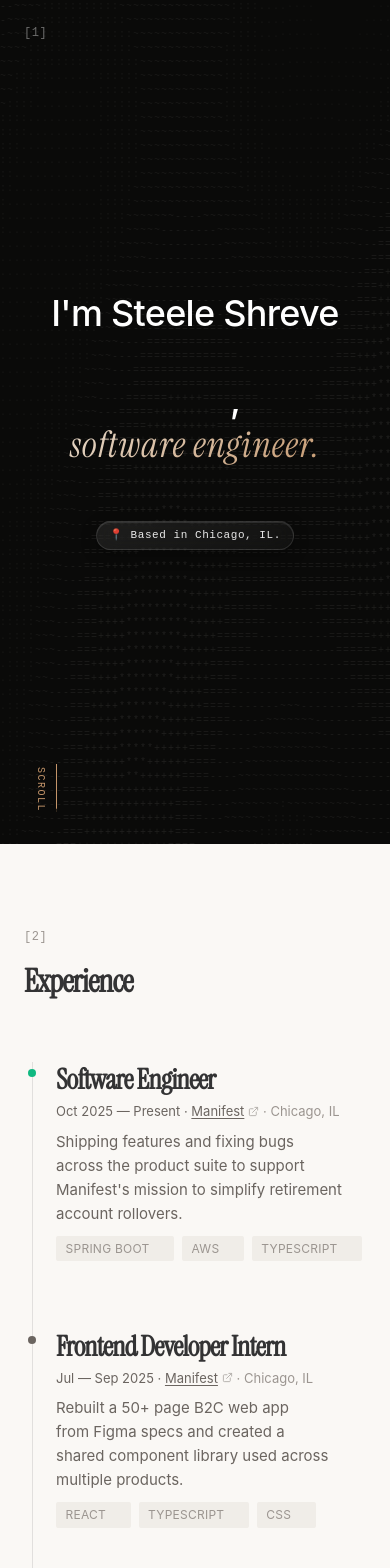
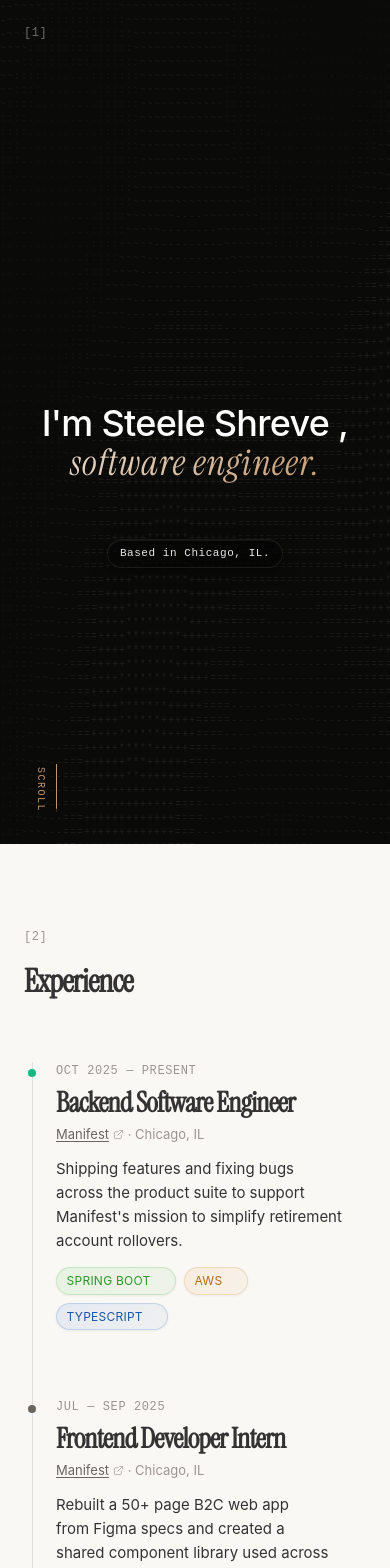
Before and after one commit to steelesh/steelesh.dev, a SvelteKit app: page / in a window 390 px wide. Shown: the top 1568 px of the page. Built offline with nearby package versions, Linux system fonts and the light colour scheme.

Commit message:
feat: improved badges, minor styling fixes

```diff
--- a/src/components/experience-entry.svelte
+++ b/src/components/experience-entry.svelte
@@ -2,6 +2,7 @@
   import type { Experience } from "$lib/types";
 
   import { ExternalLink } from "@lucide/svelte";
+  import { tagColors } from "$lib/data/tag-colors";
   import { techLinks } from "$lib/data/tech-links";
 
   type Props = {
@@ -21,8 +22,9 @@
     <span class="entry__dot" class:entry__dot--current={isCurrent}></span>
   </div>
   <div class="entry__content">
+    <span class="entry__period-mobile">{experience.period}</span>
     <h3 class="entry__title">{experience.title}</h3>
-    <p class="entry__company" data-period="{experience.period} · ">
+    <p class="entry__company">
       <a class="entry__company-link" href={experience.companyUrl} target="_blank" rel="noopener noreferrer">
         {experience.company}
         <ExternalLink size={11} strokeWidth={2} />
@@ -36,13 +38,15 @@
       <div class="entry__tags">
         {#each experience.tags as tag}
           {@const link = techLinks[tag]}
+          {@const color = tagColors[tag]}
+          {@const style = color ? `--tag-h: ${color.hue}; --tag-s: ${color.sat}%` : ""}
           {#if link}
-            <a class="entry__tag" href={link} target="_blank" rel="noopener noreferrer">
+            <a class="entry__tag" {style} href={link} target="_blank" rel="noopener noreferrer">
               {tag}
               <ExternalLink size={10} strokeWidth={2} />
             </a>
           {:else}
-            <span class="entry__tag">{tag}</span>
+            <span class="entry__tag" {style}>{tag}</span>
           {/if}
         {/each}
       </div>
@@ -133,6 +137,10 @@
     padding-bottom: 0;
   }
 
+  .entry__period-mobile {
+    display: none;
+  }
+
   .entry__title {
     font-size: var(--fs-h1);
     line-height: var(--leading-snug);
@@ -143,7 +151,7 @@
     font-family: var(--font-sans);
     font-size: var(--fs-small);
     color: var(--fg-muted);
-    margin-bottom: 0.5rem;
+    margin-bottom: 0.75rem;
   }
 
   .entry__company-link {
@@ -178,7 +186,7 @@
   .entry__description {
     font-family: var(--font-sans);
     font-size: var(--fs-body);
-    color: var(--fg-muted);
+    color: var(--fg);
     line-height: var(--leading-body);
   }
 
@@ -186,10 +194,12 @@
     display: flex;
     flex-wrap: wrap;
     gap: var(--space-xs);
-    margin-top: 0.6rem;
+    margin-top: 0.875rem;
   }
 
   .entry__tag {
+    --tag-h: 0;
+    --tag-s: 0%;
     display: inline-flex;
     align-items: center;
     gap: 0.3rem;
@@ -197,16 +207,24 @@
     font-size: var(--fs-xs);
     letter-spacing: var(--tracking-wide);
     text-transform: uppercase;
-    color: var(--fg-subtle);
-    background: var(--bg-subtle);
+    color: hsl(var(--tag-h) var(--tag-s) 38%);
+    background: linear-gradient(
+      135deg,
+      hsla(var(--tag-h), var(--tag-s), 50%, 0.1) 0%,
+      hsla(var(--tag-h), var(--tag-s), 40%, 0.05) 100%
+    );
+    border: 1px solid hsla(var(--tag-h), var(--tag-s), 45%, 0.2);
+    box-shadow:
+      inset 0 1px 0 hsla(var(--tag-h), var(--tag-s), 90%, 0.25),
+      0 1px 3px rgba(0, 0, 0, 0.06);
     padding: 0.2rem 0.6rem;
-    border-radius: 2px;
+    border-radius: 100px;
     text-decoration: none;
     transition: color var(--duration-fast) var(--ease-out);
   }
 
   a.entry__tag:hover {
-    color: var(--fg);
+    color: hsl(var(--tag-h) var(--tag-s) 28%);
   }
 
   .entry__tag :global(svg) {
@@ -232,6 +250,16 @@
       display: none;
     }
 
+    .entry__period-mobile {
+      display: block;
+      font-family: var(--font-mono);
+      font-size: var(--fs-xs);
+      color: var(--fg-subtle);
+      letter-spacing: 0.05em;
+      text-transform: uppercase;
+      margin-bottom: 0.25rem;
+    }
+
     .entry__line {
       grid-column: 1;
     }
@@ -239,9 +267,5 @@
     .entry__content {
       grid-column: 2;
     }
-
-    .entry__company::before {
-      content: attr(data-period);
-    }
   }
 </style>
--- a/src/components/hero.svelte
+++ b/src/components/hero.svelte
@@ -8,14 +8,17 @@
   <DotGrid />
   <span class="hero__index" use:scrollReveal={{ delay: 50, y: 15 }}>[1]</span>
   <div class="hero__content">
+    <div class="hero__photo hero__photo--mobile" use:scrollReveal={{ delay: 50, y: 30 }}>
+      <enhanced:img src={portrait} alt="Portrait of Steele Shreve" />
+    </div>
     <h1 class="hero__heading" use:scrollReveal={{ delay: 100, y: 40 }}>
       I'm Steele Shreve
-      <span class="hero__photo">
+      <span class="hero__photo hero__photo--desktop">
         <enhanced:img src={portrait} alt="Portrait of Steele Shreve" />
-      </span>,
+      </span><span class="hero__comma">,</span>
     </h1>
     <p class="hero__role" use:scrollReveal={{ delay: 300, y: 30 }}>software engineer.</p>
-    <p class="hero__sub-text" use:scrollReveal={{ delay: 500, y: 20 }}>📍 Based in Chicago, IL.</p>
+    <p class="hero__sub-text" use:scrollReveal={{ delay: 500, y: 20 }}>Based in Chicago, IL.</p>
   </div>
   <div class="hero__scroll" aria-hidden="true">
     <span class="hero__scroll-text">Scroll</span>
@@ -60,17 +63,9 @@
   }
 
   .hero__photo {
-    display: inline-block;
-    width: clamp(4rem, 7vw, 6rem);
-    height: clamp(4rem, 7vw, 6rem);
     border-radius: 0.75rem;
     overflow: hidden;
     flex-shrink: 0;
-    transition: transform 300ms ease-in-out;
-  }
-
-  .hero__photo:hover {
-    transform: scale(1.75);
   }
 
   .hero__photo :global(img) {
@@ -78,6 +73,21 @@
     height: 100%;
     object-fit: cover;
     object-position: center 15%;
+  }
+
+  .hero__photo--desktop {
+    display: inline-block;
+    width: clamp(5rem, 8vw, 7.5rem);
+    height: clamp(5rem, 8vw, 7.5rem);
+    transition: transform 300ms ease-in-out;
+  }
+
+  .hero__photo--desktop:hover {
+    transform: scale(1.75);
+  }
+
+  .hero__photo--mobile {
+    display: none;
   }
 
   .hero__role {
@@ -92,6 +102,27 @@
     -webkit-background-clip: text;
     background-clip: text;
     -webkit-text-fill-color: transparent;
+  }
+
+  @media (max-width: 768px) {
+    .hero__photo--desktop {
+      display: none;
+    }
+
+    .hero__photo--mobile {
+      display: block;
+      width: 6.5rem;
+      height: 6.5rem;
+      margin: 0 auto 1.5rem;
+    }
+
+    .hero__heading {
+      display: block;
+    }
+
+    .hero__role {
+      margin-top: 0;
+    }
   }
 
   .hero__index {
@@ -115,15 +146,15 @@
     letter-spacing: 0.05em;
     background: linear-gradient(
       135deg,
-      rgba(255, 255, 255, 0.08) 0%,
-      rgba(255, 255, 255, 0.03) 100%
+      rgba(0, 0, 0, 0.3) 0%,
+      rgba(0, 0, 0, 0.45) 100%
     );
     backdrop-filter: blur(12px);
     -webkit-backdrop-filter: blur(12px);
-    border: 1px solid rgba(255, 255, 255, 0.12);
+    border: 1px solid rgba(255, 255, 255, 0.08);
     box-shadow:
-      0 4px 16px rgba(0, 0, 0, 0.3),
-      inset 0 1px 0 rgba(255, 255, 255, 0.1);
+      0 4px 16px rgba(0, 0, 0, 0.5),
+      inset 0 1px 0 rgba(255, 255, 255, 0.06);
     padding: 0.45em 1.1em;
     border-radius: 100px;
   }
--- a/src/components/project-card.svelte
+++ b/src/components/project-card.svelte
@@ -3,6 +3,7 @@
 
   import { ExternalLink } from "@lucide/svelte";
   import { scrollReveal } from "$lib/actions/scroll-reveal";
+  import { tagColors } from "$lib/data/tag-colors";
   import { techLinks } from "$lib/data/tech-links";
 
   type Props = {
@@ -19,13 +20,15 @@
   <div class="card__tags">
     {#each project.tags as tag}
       {@const link = techLinks[tag]}
+      {@const color = tagColors[tag]}
+      {@const style = color ? `--tag-h: ${color.hue}; --tag-s: ${color.sat}%` : ""}
       {#if link}
-        <a class="card__tag" href={link} target="_blank" rel="noopener noreferrer">
+        <a class="card__tag" {style} href={link} target="_blank" rel="noopener noreferrer">
           {tag}
           <ExternalLink size={10} strokeWidth={2} />
         </a>
       {:else}
-        <span class="card__tag">{tag}</span>
+        <span class="card__tag" {style}>{tag}</span>
       {/if}
     {/each}
   </div>
@@ -64,6 +67,8 @@
   }
 
   .card__tag {
+    --tag-h: 0;
+    --tag-s: 0%;
     display: inline-flex;
     align-items: center;
     gap: 0.3rem;
@@ -71,16 +76,24 @@
     font-size: var(--fs-xs);
     letter-spacing: var(--tracking-wide);
     text-transform: uppercase;
-    color: rgba(255, 255, 255, 0.5);
-    background: rgba(255, 255, 255, 0.08);
+    color: hsl(var(--tag-h) var(--tag-s) 75%);
+    background: linear-gradient(
+      135deg,
+      hsla(var(--tag-h), var(--tag-s), 50%, 0.15) 0%,
+      hsla(var(--tag-h), var(--tag-s), 40%, 0.08) 100%
+    );
+    border: 1px solid hsla(var(--tag-h), var(--tag-s), 60%, 0.18);
+    box-shadow:
+      inset 0 1px 0 hsla(var(--tag-h), var(--tag-s), 80%, 0.12),
+      0 1px 3px rgba(0, 0, 0, 0.15);
     padding: 0.2rem 0.6rem;
-    border-radius: 2px;
+    border-radius: 100px;
     text-decoration: none;
     transition: color var(--duration-fast) var(--ease-out);
   }
 
   a.card__tag:hover {
-    color: #ffffff;
+    color: hsl(var(--tag-h) var(--tag-s) 90%);
   }
 
   .card__tag :global(svg) {
--- a/src/lib/data/experience.ts
+++ b/src/lib/data/experience.ts
@@ -2,7 +2,7 @@ import type { Experience } from "$lib/types";
 
 export const experiences: Experience[] = [
   {
-    title: "Software Engineer",
+    title: "Backend Software Engineer",
     company: "Manifest",
     companyUrl: "https://usemanifest.com/",
     location: "Chicago, IL",
--- /dev/null
+++ b/src/lib/data/tag-colors.ts
@@ -0,0 +1,16 @@
+export const tagColors: Record<string, { hue: number; sat: number }> = {
+  "Spring Boot": { hue: 120, sat: 55 },
+  "AWS": { hue: 35, sat: 80 },
+  "TypeScript": { hue: 215, sat: 70 },
+  "React": { hue: 195, sat: 80 },
+  "CSS": { hue: 240, sat: 60 },
+  ".NET": { hue: 265, sat: 55 },
+  "WordPress": { hue: 205, sat: 50 },
+  "Adobe Creative Cloud": { hue: 0, sat: 70 },
+  "Next.js": { hue: 0, sat: 0 },
+  "MySQL": { hue: 200, sat: 60 },
+  "Redis": { hue: 5, sat: 65 },
+  "Azure": { hue: 210, sat: 75 },
+  "Go": { hue: 190, sat: 65 },
+  "Ollama": { hue: 0, sat: 0 },
+};
```
